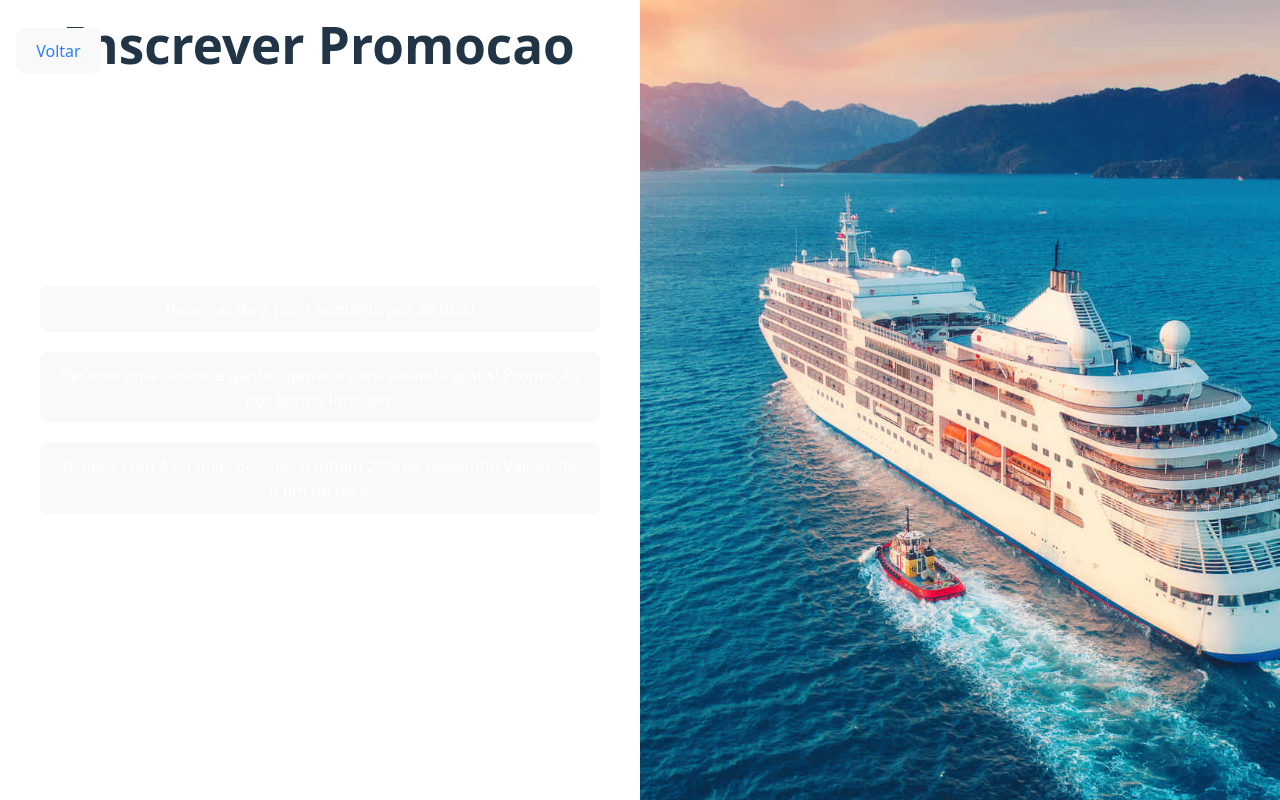
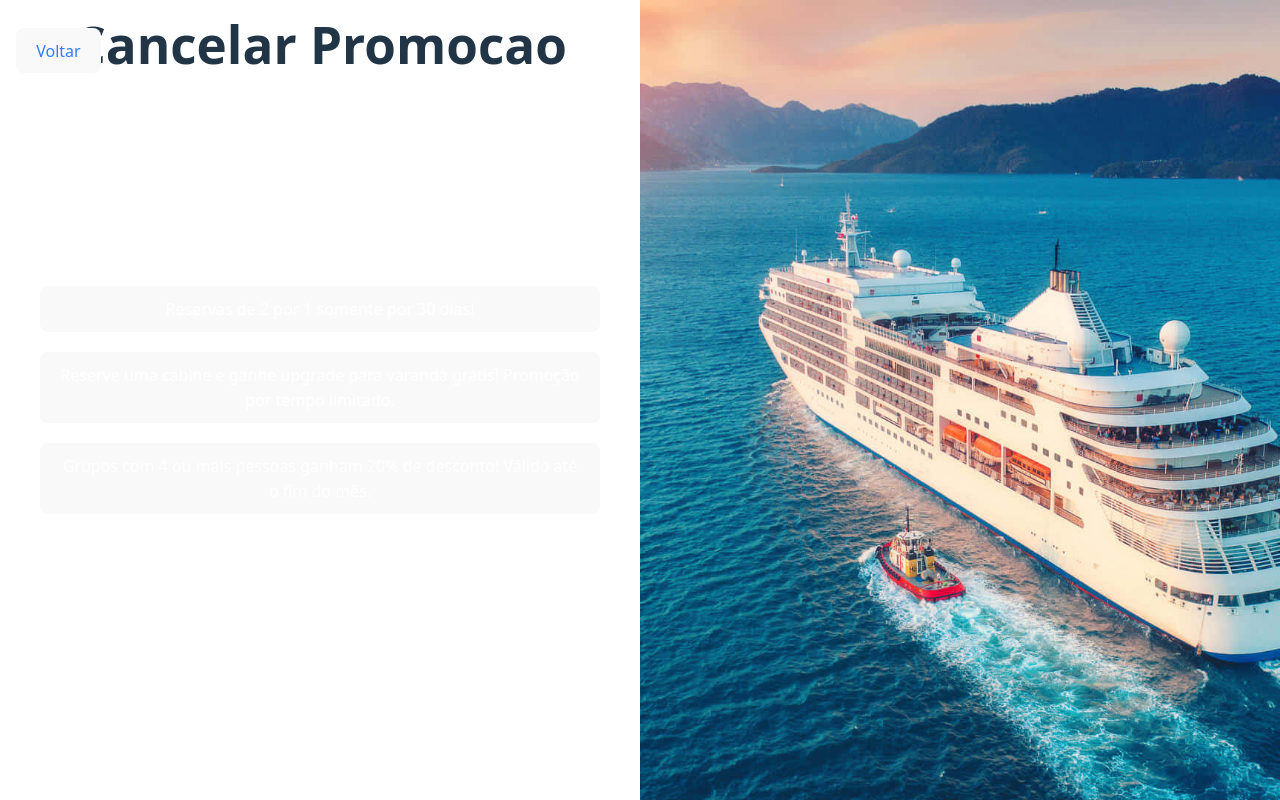
Before and after one commit to Nickpiers/TrabalhoRest, a React (Vite) app in the folder Frontend/: page /cancelar-promocao in a window 1280 px wide. Built offline with nearby package versions, Linux system fonts and the light colour scheme.

Commit message:
alterando titulo de Cancelar Promocao

```diff
--- a/Frontend/src/components/Pages/Promocoes/CancelarPromocao.jsx
+++ b/Frontend/src/components/Pages/Promocoes/CancelarPromocao.jsx
@@ -7,7 +7,7 @@ export const CancelarPromocao = () => {
   return (
     <div className="flex min-h-screen">
       <div className="w-1/2 flex flex-col justify-center items-center p-10 relative">
-        <Cabecalho titulo="Inscrever Promocao" />
+        <Cabecalho titulo="Cancelar Promocao" />
         <PromocaoCards acaoBotao={cancelarPromocao} />
       </div>
       <Fundo />
```
